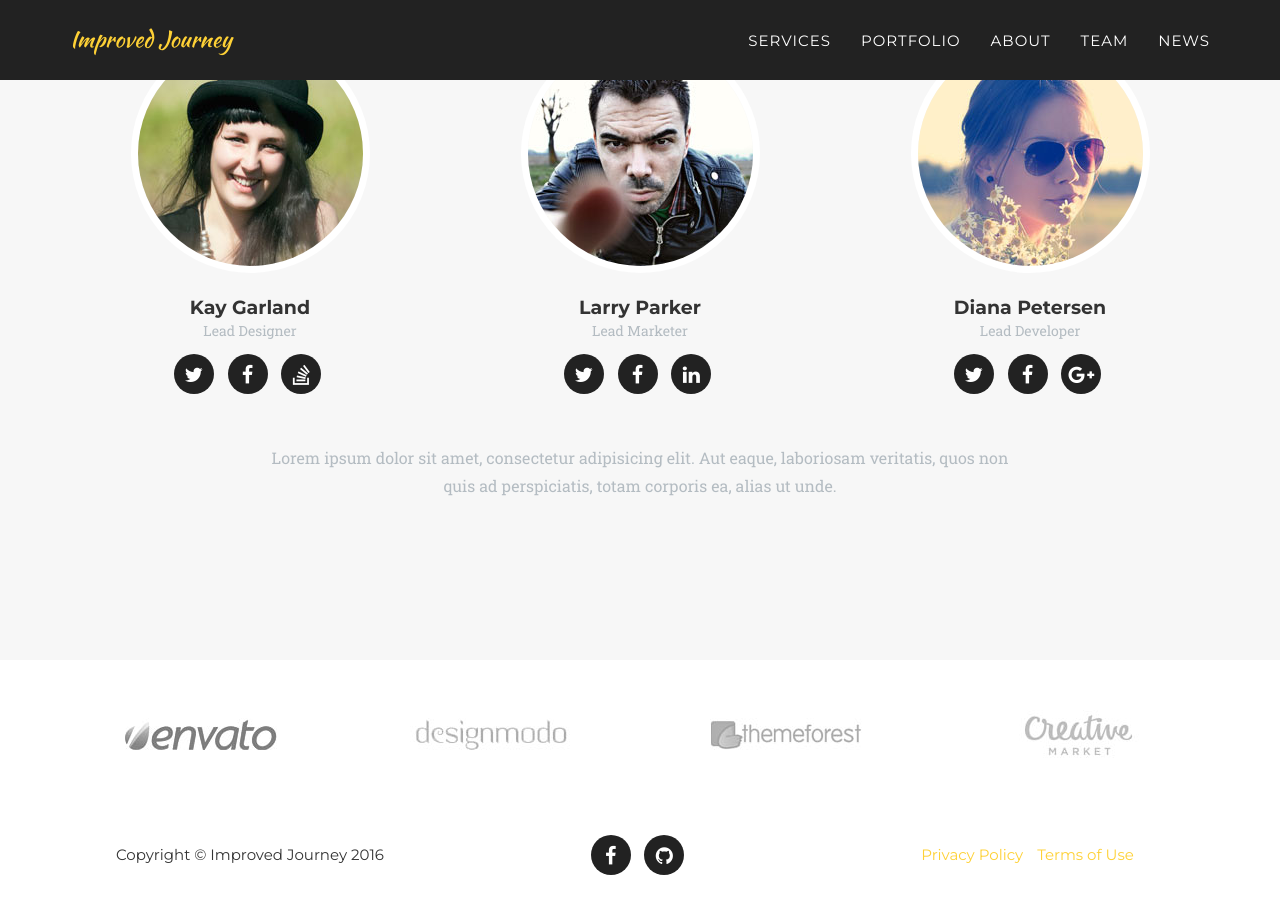
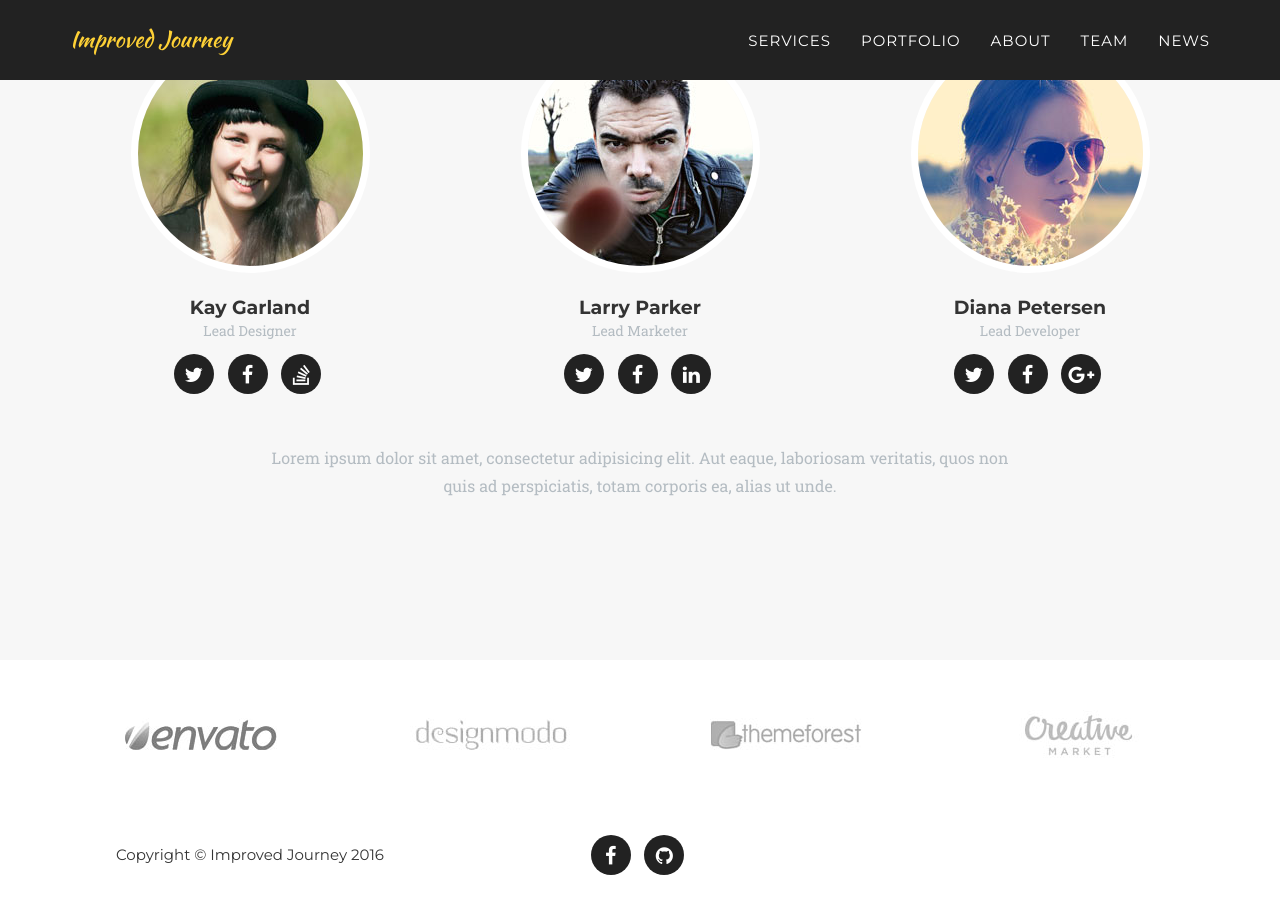
Before and after one commit to scoutscathedralevolcan/improved-journey-jekyll-test, a Jekyll site: the page built from index.html, in a window 1280 px wide and 900 px high, scrolled down 5160 px. Built offline with Jekyll 4.4.1, drawn with Linux system fonts in a browser that asks for light colours; some web fonts are replaced.

Commit message:
Remove unused stuff from footer

```diff
--- a/_includes/footer.html
+++ b/_includes/footer.html
@@ -12,14 +12,6 @@
                         {% endfor %}
                     </ul>
                 </div>
-                <div class="col-md-4">
-                    <ul class="list-inline quicklinks">
-                        <li><a href="#">Privacy Policy</a>
-                        </li>
-                        <li><a href="#">Terms of Use</a>
-                        </li>
-                    </ul>
-                </div>
             </div>
         </div>
     </footer>
```
